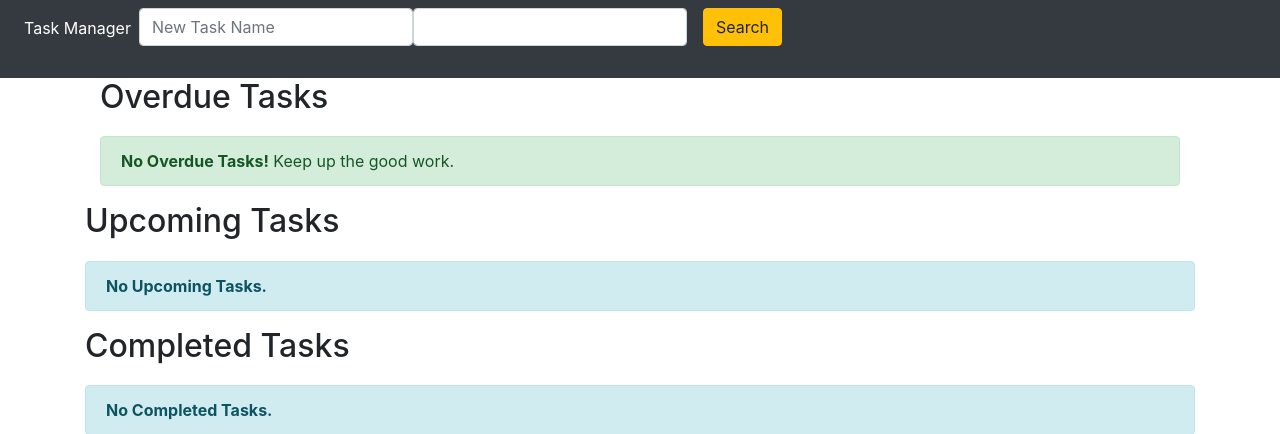
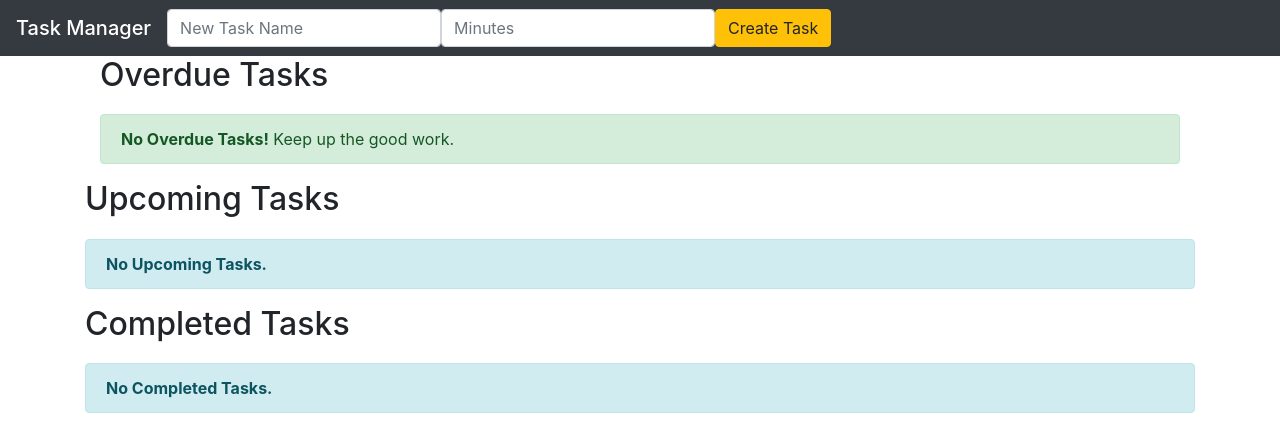
Before and after one commit to GregMalicki/CS-4500-Project, a Django app: page / in a window 1280 px wide. Shown: the top 434 px of the page. Run offline with Django 3.2, Linux system fonts and the light colour scheme; data that the repository does not hold is empty; some libraries are stand-ins or nearby versions.

Commit message:
html cleaned up v1

```diff
--- a/task_manager/tasks/forms.py
+++ b/task_manager/tasks/forms.py
@@ -18,6 +18,6 @@ class NewTaskForm(forms.Form):
             attrs={
                 'class': 'form-control',
                 'id': 'newRate',
-                'placeholder': ''
+                'placeholder': 'Minutes'
             }
         ))
--- a/task_manager/tasks/templates/application.html
+++ b/task_manager/tasks/templates/application.html
@@ -15,8 +15,8 @@
 <nav class="navbar navbar-expand-lg navbar-dark bg-dark">
     <div class="collapse navbar-collapse" id="navbarNavAltMarkup">
         <div class="navbar-nav">
-            <a class="nav-item nav-link active" href="#">Task Manager <span class="sr-only">(current)</span></a>
-              <form action="" method="POST"> {% csrf_token %}
+        <span class="navbar-brand mb-0 h1">Task Manager</span>
+              <form action="" method="POST" class="form-inline"> {% csrf_token %}
                   <div class="float-left" align="left">
                     {{ form.new_name }}
                   </div>
@@ -24,7 +24,7 @@
                     {{ form.new_rate }}
                   </div>
                   <div class="float-left" align="right">
-                    <button type="submit" name="submit" class="btn btn-warning ml-3 mr-2 mb-4">Search</button>
+                    <button type="submit" name="submit" class="btn btn-warning">Create Task</button>
                   </div>
               </form>
         </div>
--- a/task_manager/tasks/templates/homepage.html
+++ b/task_manager/tasks/templates/homepage.html
@@ -20,16 +20,24 @@
                         <thead>
                           <tr>
                             <th>Task Name</th>
-                            <th>Minutes Past Due</th>
-                            <th>Frequency</th>
+                            <th>Time Past Due</th>
+                            <th>Repeat Every</th>
                           </tr>
                         </thead>
                         <tbody style="overflow-y: scroll; height: 25px">
                         {% for task in overdue %}
                           <tr>
                             <td>{{task.name}}</td>
-                            <td>{{task.time_remaining|stringformat:"+d"|slice:"1:"}}</td>
-                            <td>{{task.frequency}}</td>
+                            {% if task.time_remaining == -1 %}
+                            <td>{{task.time_remaining|stringformat:"+d"|slice:"1:"}} minute</td>
+                            {% else %}
+                            <td>{{task.time_remaining|stringformat:"+d"|slice:"1:"}} minutes</td>
+                            {% endif %}
+                            {% if task.frequency == 1 %}
+                            <td>{{task.frequency}} minute</td>
+                            {% else %}
+                            <td>{{task.frequency}} minutes</td>
+                            {% endif %}
                             <td>
                                 <a class="text-primary" href="/update/?id={{task.id}}">Done</a>
                             </td>
@@ -59,15 +67,23 @@
                           <tr>
                             <th>Task Name</th>
                             <th>Required In</th>
-                            <th>Frequency</th>
+                            <th>Repeat Every</th>
                           </tr>
                         </thead>
                         <tbody style="overflow-y: scroll; height: 25px">
                         {% for task in upcoming %}
                           <tr>
                             <td>{{task.name}}</td>
-                            <td>{{task.time_remaining}}</td>
-                            <td>{{task.frequency}}</td>
+                            {% if task.time_remaining == 1 %}
+                            <td>{{task.time_remaining}} minute</td>
+                            {% else %}
+                            <td>{{task.time_remaining}} minutes</td>
+                            {% endif %}
+                            {% if task.frequency == 1 %}
+                            <td>{{task.frequency}} minute</td>
+                            {% else %}
+                            <td>{{task.frequency}} minutes</td>
+                            {% endif %}
                             <td>
                                 <a class="text-primary" href="/update/?id={{task.id}}">Done</a>
                             </td>
@@ -104,8 +120,16 @@
                         {% for task in completed %}
                           <tr>
                             <td>{{task.name}}</td>
-                            <td>{{task.time_remaining}}</td>
-                            <td>{{task.frequency}}</td>
+                            {% if task.time_remaining == 1 %}
+                            <td>{{task.time_remaining}} minute</td>
+                            {% else %}
+                            <td>{{task.time_remaining}} minutes</td>
+                            {% endif %}
+                            {% if task.frequency == 1 %}
+                            <td>{{task.frequency}} minute</td>
+                            {% else %}
+                            <td>{{task.frequency}} minutes</td>
+                            {% endif %}
                             <td>
                                 <a class="text-primary" href="/update/?id={{task.id}}">Done</a>
                             </td>
```
